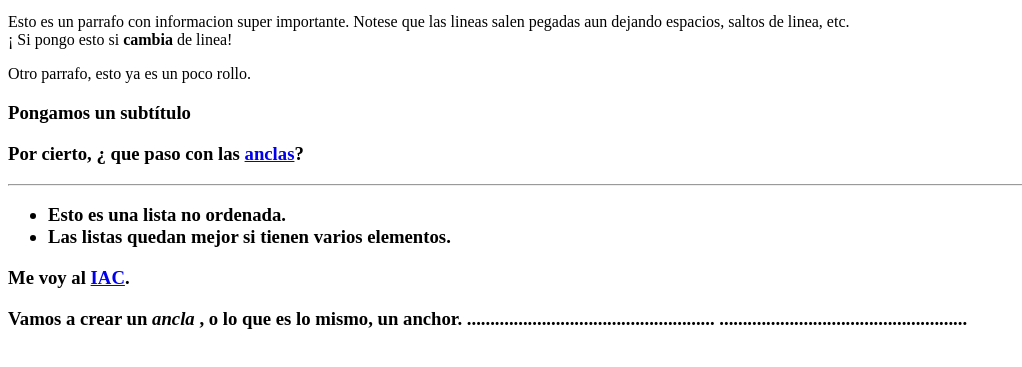
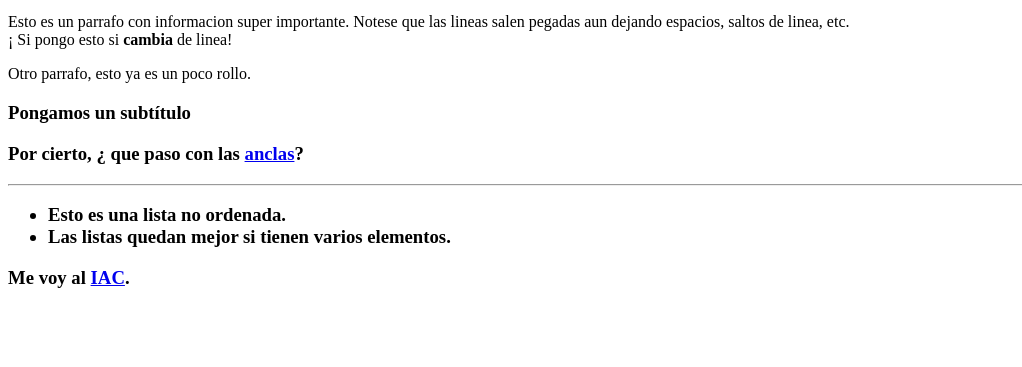
Before and after one commit to rsilvan88/Respaldo-RS, a plain HTML site: page index.html in a window 1280 px wide. Shown: the part 87-454 px from the top of the page, without its empty margins (0-1022 px from the left). Drawn offline with Linux system fonts and the light colour scheme.

Commit message:
Se borra contenido index

```diff
--- a/index.html
+++ b/index.html
@@ -40,11 +40,6 @@ si <STRONG>cambia </STRONG> de linea!
 
 Me voy al <A HREF= "http://www.iac.es/home.html ">IAC</A>.
 
-<P>Vamos a crear un <EM>ancla </EM>, o lo que es lo mismo, un <A NAME="pepe">anchor.</A>
-
-.....................................................
-
-.....................................................
 
 </BODY>
 
```
